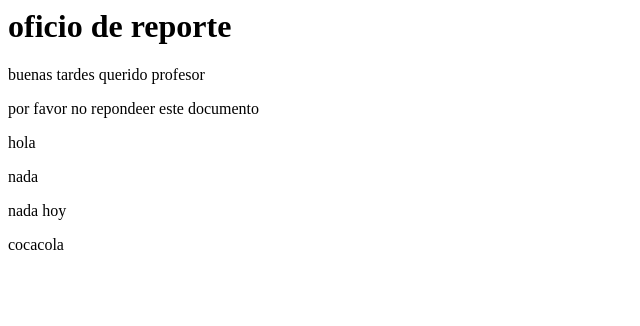
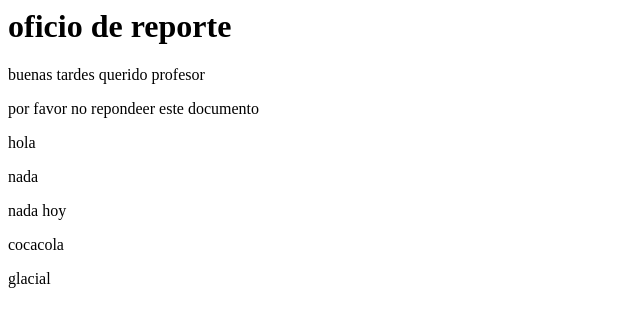
Before and after one commit to anyelo-ipuana/leomerson-y-anyelo, a plain HTML site: page archivo area 51/index.html in a window 1280 px wide. Shown: the full height of the page, 0-640 px from the left. Drawn offline with Linux system fonts and the light colour scheme.

Commit message:
Update index.html

```diff
--- a/archivo area 51/index.html
+++ b/archivo area 51/index.html
@@ -12,5 +12,6 @@
     <p>nada</p>
     <p>nada hoy</p>
     <p>cocacola</p>
+    <p>glacial</p>
 </body>
 </html>
```
